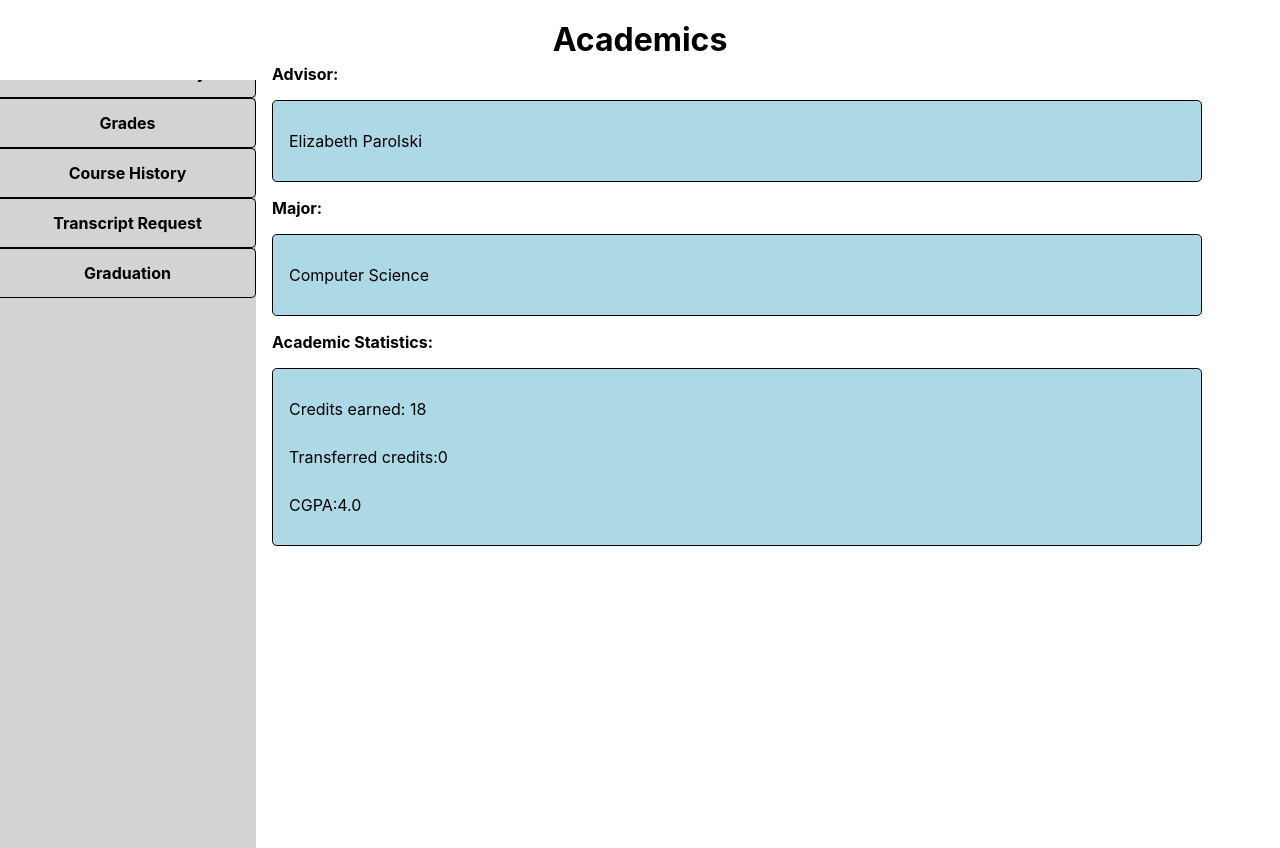
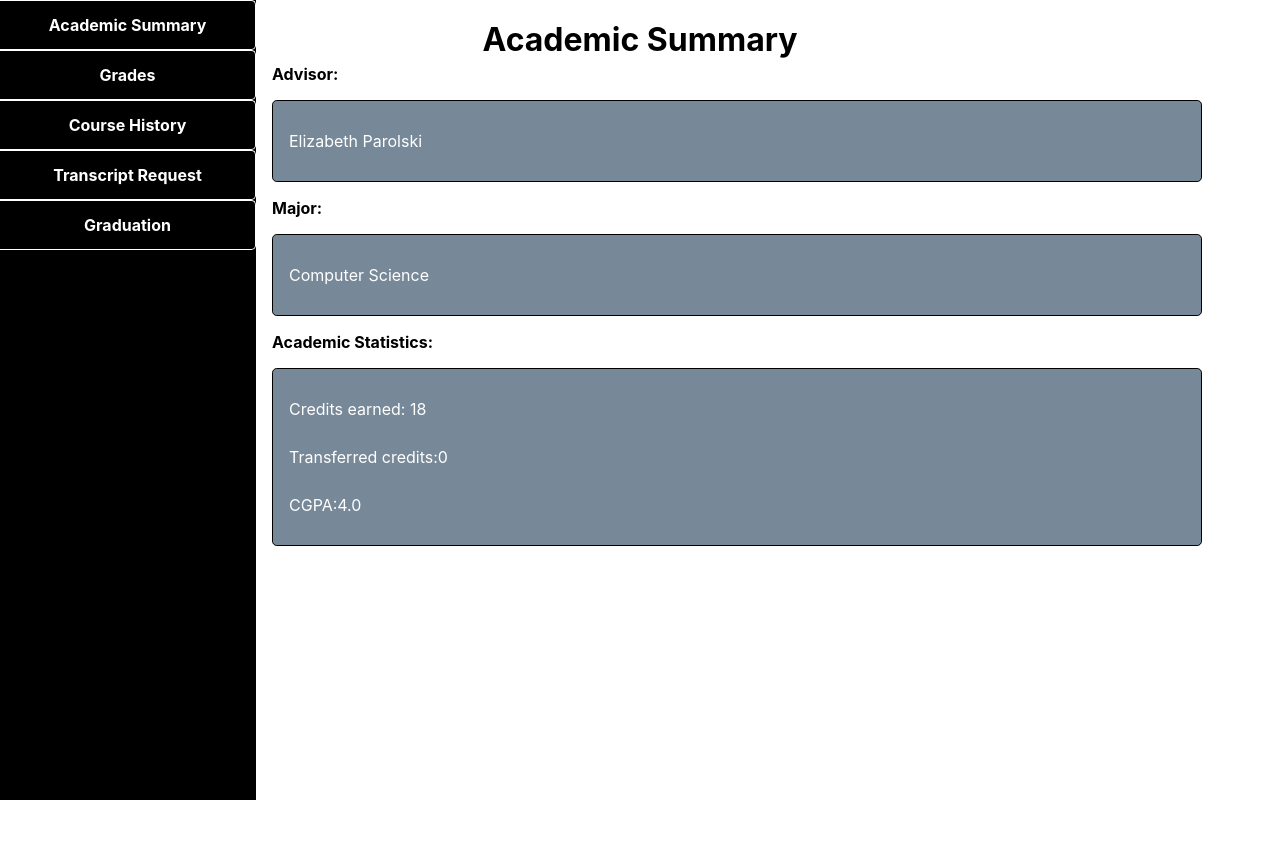
Before and after one commit to apoorvarajan/StudentDataManagementSystem, a React (Create React App) app in the folder front-end/: page /academics in a window 1280 px wide. Built offline with nearby package versions, Linux system fonts and the light colour scheme.

Commit message:
design change

```diff
--- /dev/null
+++ b/front-end/src/components/dashboardComponents/AcademicContents/courseHistory.tsx
@@ -0,0 +1,7 @@
+import React from 'react'
+
+const CourseHistory = () =>{
+    return <div></div>
+}
+
+export default CourseHistory
--- /dev/null
+++ b/front-end/src/components/dashboardComponents/AcademicContents/grades.tsx
@@ -0,0 +1,7 @@
+import React from 'react'
+
+const AcademicGrades = () =>{
+    return <div></div>
+}
+
+export default AcademicGrades
--- /dev/null
+++ b/front-end/src/components/dashboardComponents/AcademicContents/graduation.tsx
@@ -0,0 +1,7 @@
+import React from 'react'
+
+const Graduation = () =>{
+    return <div></div>
+}
+
+export default Graduation
--- /dev/null
+++ b/front-end/src/components/dashboardComponents/AcademicContents/summary.tsx
@@ -0,0 +1,39 @@
+import React from 'react'
+
+const AcademicSummary = (props:any) => {
+    return <div  className="academics-right-section" >
+                <div>
+                    <div className="academic-label">
+                        Advisor:
+                    </div>
+                    <div className="academic-content">
+                        Elizabeth Parolski
+                    </div>
+                </div>
+                <div>
+                    <div className="academic-label">
+                        Major:
+                    </div>
+                    <div className="academic-content">
+                        Computer Science
+                    </div>
+                </div>
+                <div>
+                    <div className="academic-label">
+                        Academic Statistics:
+                    </div>
+                    <div className="academic-content academic-stat-content">
+                        <div>
+                            Credits earned: 18
+                        </div>
+                        <div>
+                            Transferred credits:0
+                        </div>
+                        <div>
+                            CGPA:4.0
+                        </div>
+                    </div>
+                </div>
+            </div>
+}
+export default AcademicSummary
--- /dev/null
+++ b/front-end/src/components/dashboardComponents/AcademicContents/transcriptRequest.tsx
@@ -0,0 +1,7 @@
+import React from 'react'
+
+const TranscriptRequest = () => {
+    return<div></div>
+}
+
+export default TranscriptRequest
--- a/front-end/src/components/dashboardComponents/AcademicMain.tsx
+++ b/front-end/src/components/dashboardComponents/AcademicMain.tsx
@@ -1,52 +1,33 @@
-import React from 'react'
+import React, {useState} from 'react'
+
 import '../../styles/academics.css'
+import AcademicSummary from './AcademicContents/summary'
+import AcademicGrades from './AcademicContents/grades'
+import CourseHistory from './AcademicContents/courseHistory'
+import TranscriptRequest from './AcademicContents/transcriptRequest'
+import Graduation from './AcademicContents/graduation'
 
+const selectSection=()=>{
+
+}
 const AcademicMain = (props:any) => {
-    const academic_sections=['Academic Summary', 'Grades','Course History','Transcript Request','Graduation']
+    const sections =["Academic Summary","Grades","Course History","Transcript Request","Graduation"]
+    const [sectionId, selectSection] = useState("Academic Summary");
     return <div>
         <div className="home-header-wrap">
-            <div className="home-heading-text">Academics</div>
+            <div className="home-heading-text">{sectionId}</div>
         </div>
         <div className="academics-section-wrap">
             <div className="academics-left-section">
-                {academic_sections.map((item)=>{
-                    return <div className="academic-sec-item">{item}</div>
+                {sections.map((item)=>{
+                    return <div className="academic-sec-item" onClick={()=> selectSection(item)}>{item}</div>
                 })}
             </div>
-            <div  className="academics-right-section" >
-                <div>
-                    <div className="academic-label">
-                        Advisor:
-                    </div>
-                    <div className="academic-content">
-                        Elizabeth Parolski
-                    </div>
-                </div>
-                <div>
-                    <div className="academic-label">
-                        Major:
-                    </div>
-                    <div className="academic-content">
-                        Computer Science
-                    </div>
-                </div>
-                <div>
-                    <div className="academic-label">
-                        Academic Statistics:
-                    </div>
-                    <div className="academic-content academic-stat-content">
-                        <div>
-                            Credits earned: 18
-                        </div>
-                        <div>
-                            Transferred credits:0
-                        </div>
-                        <div>
-                            CGPA:4.0
-                        </div>
-                    </div>
-                </div>
-            </div>
+            {sectionId=="Academic Summary" && <AcademicSummary/>}
+            {sectionId=="Grades" && <AcademicGrades/>}
+            {sectionId=="Course History" && <CourseHistory/>}
+            {sectionId=="Transcript Request" && <TranscriptRequest/>}
+            {sectionId=="Graduation" && <Graduation/>}
         </div>
     </div>
 }
--- a/front-end/src/styles/academics.css
+++ b/front-end/src/styles/academics.css
@@ -1,16 +1,18 @@
 .academics-section-wrap{
-        position: absolute;
-        bottom: 0;
-        width: 100%;
-        top: 0;
-        display: flex;
+    position: absolute;
+    bottom: 0;
+    width: 100%;
+    top: 0;
+    display: flex;
+    z-index: 10001;
 }
 .academics-left-section{
     width: 20%;
-    background: lightgray;
+    background: black;
     height: 100%;
-    padding-top: 3em;
+    /* padding-top: 3em; */
     z-index: -1;
+    color: white;
 }
 .academics-right-section{
     width: 70%;
@@ -20,7 +22,7 @@
 }
 .academic-content{
     width: 100%;
-    background: lightblue;
+    background: lightslategray;
     min-height: 3em;
     padding: 1em;
     margin: 1em;
@@ -28,6 +30,7 @@
     border-radius: 0.3em;
     line-height: 3em;
     text-align: left;
+    color: white;
 }
 .academic-label{
     text-align: left;
@@ -37,13 +40,13 @@
 .academic-sec-item{
     height: 3em;
     line-height: 3em;
-    border-top: 1px solid black;
-    border-bottom: 1px solid black;
+    border-top: 1px solid white;
+    border-bottom: 1px solid white;
     border-collapse: collapse;
     font-weight: bold;
     border-top-right-radius: 0.3em;
     border-bottom-right-radius: 0.3em;
-    border-right: 1px solid black;
+    border-right: 1px solid white;
     text-align: center;
 }
 .myclasses-wrap{
--- a/front-end/src/styles/dashboard.css
+++ b/front-end/src/styles/dashboard.css
@@ -31,7 +31,7 @@
     margin: auto;
 }
 .dashboard-greeting-wrap{
-    background: #9B1B1B;
+    background: lightslategray;
     color: white;
     text-align: center;
     padding: 1em;
@@ -42,14 +42,14 @@
     line-height: 2em;
 }
 .todo-heading-dashboard{
-    padding: 1em;
-    font-size: 1.5em;
+    padding: 0.5em 1em;
+    font-size: 1.2em;
     background: black;
-    color: lightgray;
+    color: white;
 }
 .pattern{
     min-height: 10em;
-    background-image: repeating-linear-gradient(white 0px, white 24px, darkred 25px);
+    background-image: repeating-linear-gradient(white 0px, white 24px, lightslategray 25px);
     font-family: 'Dancing Script', cursive;
     font-size: 19px;
     padding: 25px 1em 0em 1em;
--- a/front-end/src/styles/home.css
+++ b/front-end/src/styles/home.css
@@ -2,7 +2,8 @@
     position: absolute;
     top: 0;
     bottom: 0;
-    background-color: #9B1B1B
+    /* background-color: #9B1B1B */
+    background: lightslategray;
 }
 .home-header-wrap{
     height: 2.5em;
@@ -33,7 +34,7 @@
     border: 1px solid black;
     border-radius: 0.3em;
     width: 35%;
-    margin: 5em auto auto auto;
+    margin: 3em auto auto auto;
     display: flex;
     background: white;
     flex-direction: column;
```
